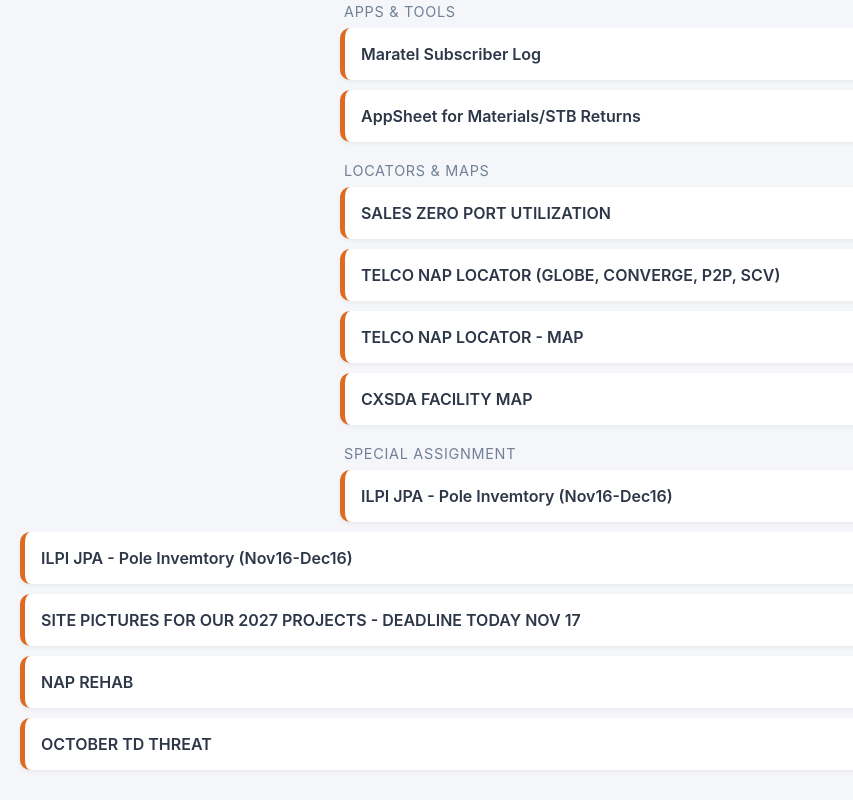
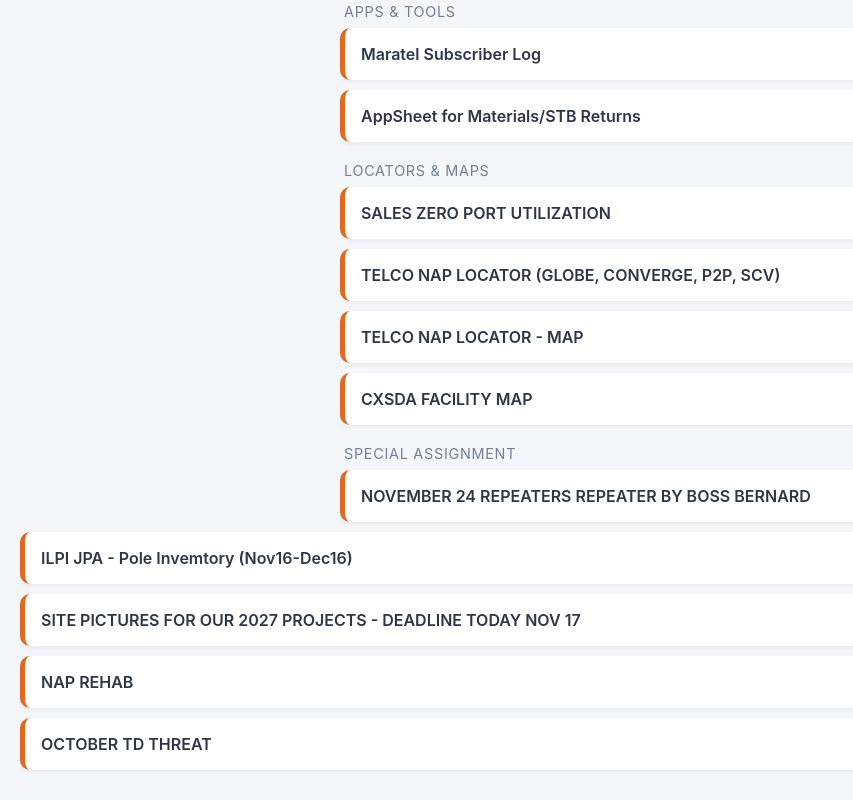
Before and after one commit to bp-techforms/CXSDA, a plain HTML site: page index.html in a window 1280 px wide. Shown: the part 766-1566 px from the top of the page, without its empty margins (0-853 px from the left). Drawn offline with Linux system fonts and the light colour scheme.

Commit message:
Update index.html

```diff
--- a/index.html
+++ b/index.html
@@ -152,7 +152,7 @@
     <a class="link-card script" href="https://script.google.com/macros/s/AKfycbx07RN0e3y3thVHCaycaSQxYhNT1hWkqXZ6pBaHXrsn9bUk5v6MNVyjRLPKWPt4a_X9/exec" target="_blank">CXSDA FACILITY MAP</a>
 
     <div class="section-title">SPECIAL ASSIGNMENT</div>
- <a class="link-card script" href="https://script.google.com/macros/s/AKfycbxi2ccUZme3o2M0nQlfP1XKMzELVq_9E1TdM1dYi7uhCB8yINSyGvk4xVtUBcgqFFZwAw/exec"_blank">ILPI JPA - Pole Invemtory (Nov16-Dec16)</a>
+ <a class="link-card script" href="https://script.google.com/macros/s/AKfycbxi2ccUZme3o2M0nQlfP1XKMzELVq_9E1TdM1dYi7uhCB8yINSyGvk4xVtUBcgqFFZwAw/exec"_blank">NOVEMBER 24 REPEATERS REPEATER BY BOSS BERNARD</a>
 </div>
     <a class="link-card script" href="https://script.google.com/macros/s/AKfycbx8eIjcL3OIKGoeBoUGGACz1I1kwsKZw3V5b1nTMgMtU7o_Gic4LscRANXe-SFJPyVO/exec"_blank">ILPI JPA - Pole Invemtory (Nov16-Dec16)</a>
 </div>
```
